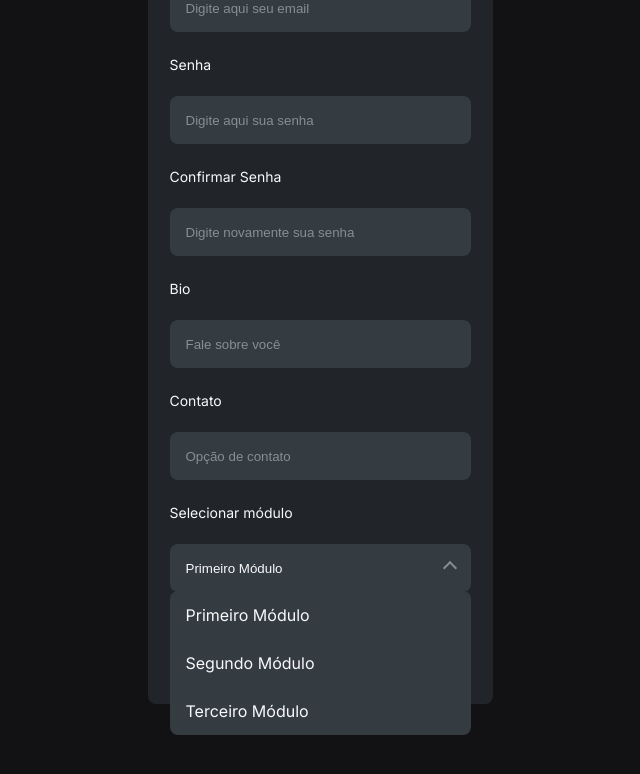
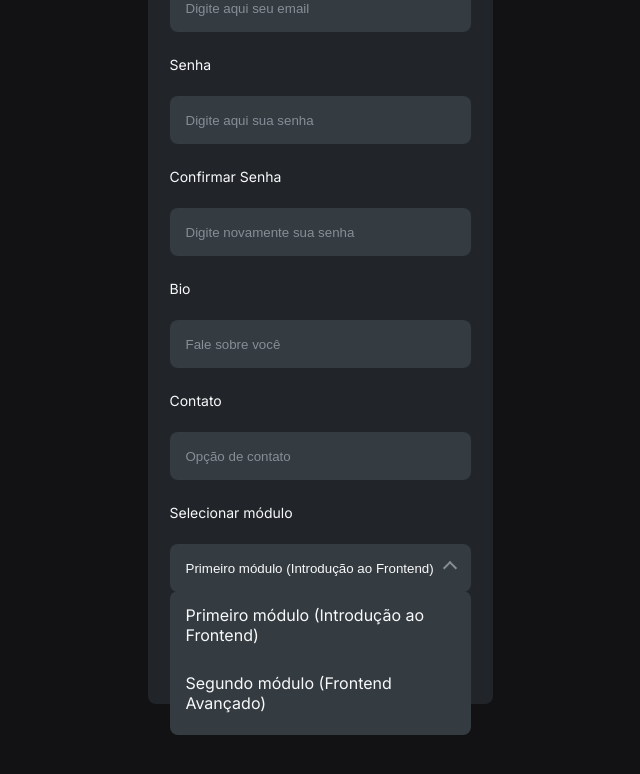
Before and after one commit to Kenzie-Academy-Brasil-Developers/react-entrega-kenzie-hub-Kenji-Sh, a React (Vite) app in the folder kenzie_hub/: page /signup in a window 1280 px wide. Both pictures are taken after a click on the element 640 px from the left and 1010 px from the top of the page. Shown: the part 442-1216 px from the top of the page, without its empty margins (320-960 px from the left). Built offline with nearby package versions, Linux system fonts and the light colour scheme.

Commit message:
feat: add error message, success modal and redirect to login page

```diff
--- a/kenzie_hub/src/components/Input/Input.jsx
+++ b/kenzie_hub/src/components/Input/Input.jsx
@@ -1,9 +1,12 @@
 import { Container, InputContainer } from "./Input.style";
 
-const Input = ({ withBorder, label, name, register, ...rest }) => {
+const Input = ({ withBorder, label, name, register, error = "", ...rest }) => {
   return (
     <Container>
-      <label htmlFor={name}>{label}</label>
+      <label htmlFor={name}>
+        {label}
+        {!!error && <span> - {error}</span>}
+      </label>
       <InputContainer withBorder={withBorder}>
         <input name={name} {...register(name)} {...rest} />
       </InputContainer>
--- a/kenzie_hub/src/components/Input/Input.style.js
+++ b/kenzie_hub/src/components/Input/Input.style.js
@@ -6,6 +6,10 @@ export const Container = styled.div`
   label {
     font-size: 14px;
     font-weight: 400;
+
+    span {
+      color: var(--negative);
+    }
   }
 `;
 
--- a/kenzie_hub/src/components/Select/Select.jsx
+++ b/kenzie_hub/src/components/Select/Select.jsx
@@ -3,7 +3,9 @@ import { Container, StyledSelect, Options } from "./Select.style";
 
 const Select = ({ label, name, register }) => {
   const [isActive, setIsActive] = useState(false);
-  const [value, setValue] = useState("Primeiro Módulo");
+  const [value, setValue] = useState(
+    "Primeiro módulo (Introdução ao Frontend)"
+  );
 
   const handleToggle = () => {
     setIsActive(!isActive);
@@ -16,17 +18,17 @@ const Select = ({ label, name, register }) => {
         <input name={name} value={value} {...register(name)} readOnly />
         <Options isActive={isActive}>
           <li onClick={(e) => setValue(e.target.textContent)}>
-            Primeiro Módulo
+            Primeiro módulo (Introdução ao Frontend)
           </li>
           <li onClick={(e) => setValue(e.target.textContent)}>
-            Segundo Módulo
+            Segundo módulo (Frontend Avançado)
           </li>
           <li onClick={(e) => setValue(e.target.textContent)}>
-            Terceiro Módulo
+            Terceiro módulo (Introdução ao Backend)
           </li>
-          <li onClick={(e) => setValue(e.target.textContent)}>Quarto Módulo</li>
-          <li onClick={(e) => setValue(e.target.textContent)}>Quinto Módulo</li>
-          <li onClick={(e) => setValue(e.target.textContent)}>Sexto Módulo</li>
+          <li onClick={(e) => setValue(e.target.textContent)}>
+            Quarto módulo (Backend Avançado)
+          </li>
         </Options>
       </StyledSelect>
     </Container>
--- a/kenzie_hub/src/pages/Register/Register.jsx
+++ b/kenzie_hub/src/pages/Register/Register.jsx
@@ -2,12 +2,14 @@ import { useNavigate } from "react-router-dom";
 import { useForm } from "react-hook-form";
 import * as yup from "yup";
 import { yupResolver } from "@hookform/resolvers/yup";
+import toast from "react-hot-toast";
 
 import Logo from "@assets/Logo.svg";
 import { Container, Content, AnimationContainer } from "./Register.style";
 import Input from "@components/Input";
 import { Button, SmallButton } from "@components/Button";
 import Select from "@components/Select";
+import api from "@services/api";
 
 const Login = () => {
   const formSchema = yup.object().shape({
@@ -38,8 +40,6 @@ const Login = () => {
     resolver: yupResolver(formSchema),
   });
 
-  console.log(errors);
-
   const navigate = useNavigate();
 
   const onSubmit = ({ name, email, password, bio, contact, moduleSelect }) => {
@@ -52,7 +52,13 @@ const Login = () => {
       course_module: moduleSelect,
     };
 
-    console.log(data);
+    api
+      .post("/users", data)
+      .then((_) => {
+        toast.success("Conta criada com sucesso");
+        navigate("/");
+      })
+      .catch((_) => toast.error("Email já foi cadastrado"));
   };
 
   return (
@@ -72,6 +78,7 @@ const Login = () => {
               placeholder="Digite aqui seu nome"
               type="text"
               register={register}
+              error={errors["name"]?.message}
             />
             <Input
               name="email"
@@ -79,6 +86,7 @@ const Login = () => {
               placeholder="Digite aqui seu email"
               type="email"
               register={register}
+              error={errors["email"]?.message}
             />
             <Input
               name="password"
@@ -86,6 +94,7 @@ const Login = () => {
               placeholder="Digite aqui sua senha"
               type="password"
               register={register}
+              error={errors["password"]?.message}
             />
             <Input
               name="passwordConfirm"
@@ -93,6 +102,7 @@ const Login = () => {
               placeholder="Digite novamente sua senha"
               type="password"
               register={register}
+              error={errors["passwordConfirm"]?.message}
             />
             <Input
               name="bio"
@@ -100,6 +110,7 @@ const Login = () => {
               placeholder="Fale sobre você"
               type="text"
               register={register}
+              error={errors["bio"]?.message}
             />
             <Input
               name="contact"
@@ -107,6 +118,7 @@ const Login = () => {
               placeholder="Opção de contato"
               type="text"
               register={register}
+              error={errors["contact"]?.message}
             />
             <Select
               name="moduleSelect"
--- a/kenzie_hub/src/components/services/api.js
+++ b/kenzie_hub/src/services/api.js
@@ -1,7 +1,7 @@
 import axios from "axios";
 
 const api = axios.create({
-  baseURL: "https://kenziehub.herokuapp.com/",
+  baseURL: "https://kenziehub.herokuapp.com",
 });
 
 export default api;
--- a/kenzie_hub/vite.config.js
+++ b/kenzie_hub/vite.config.js
@@ -11,6 +11,7 @@ export default defineConfig({
       "@components": path.resolve(__dirname, "./src/components"),
       "@pages": path.resolve(__dirname, "./src/pages"),
       "@routes": path.resolve(__dirname, "./src/routes"),
+      "@services": path.resolve(__dirname, "./src/services"),
     },
   },
   plugins: [react()],
```
